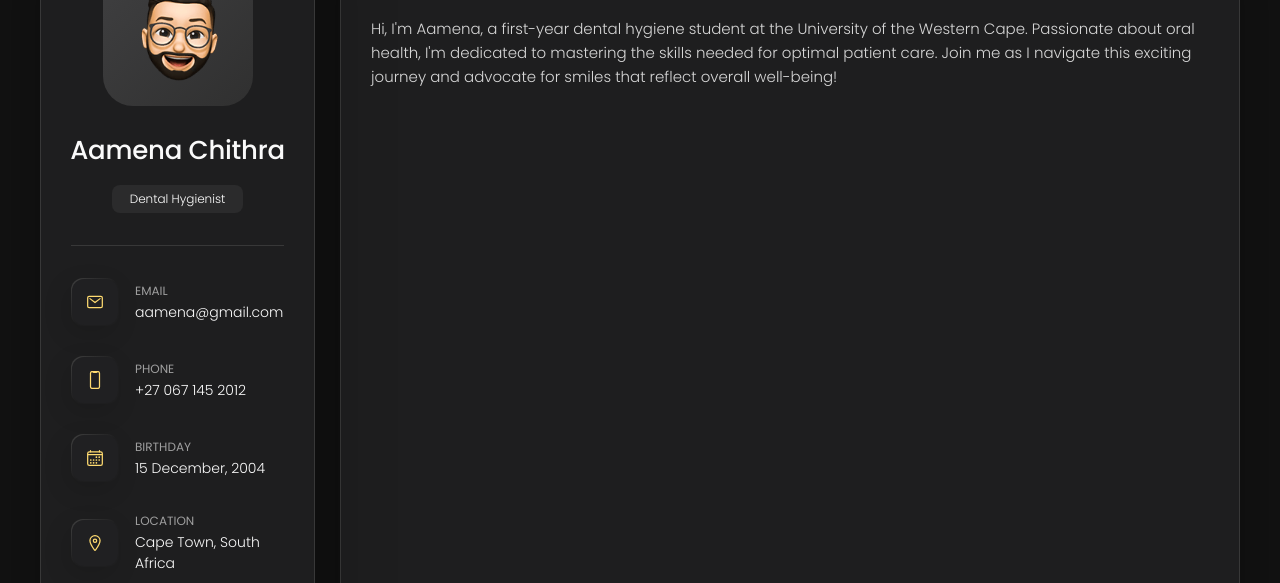
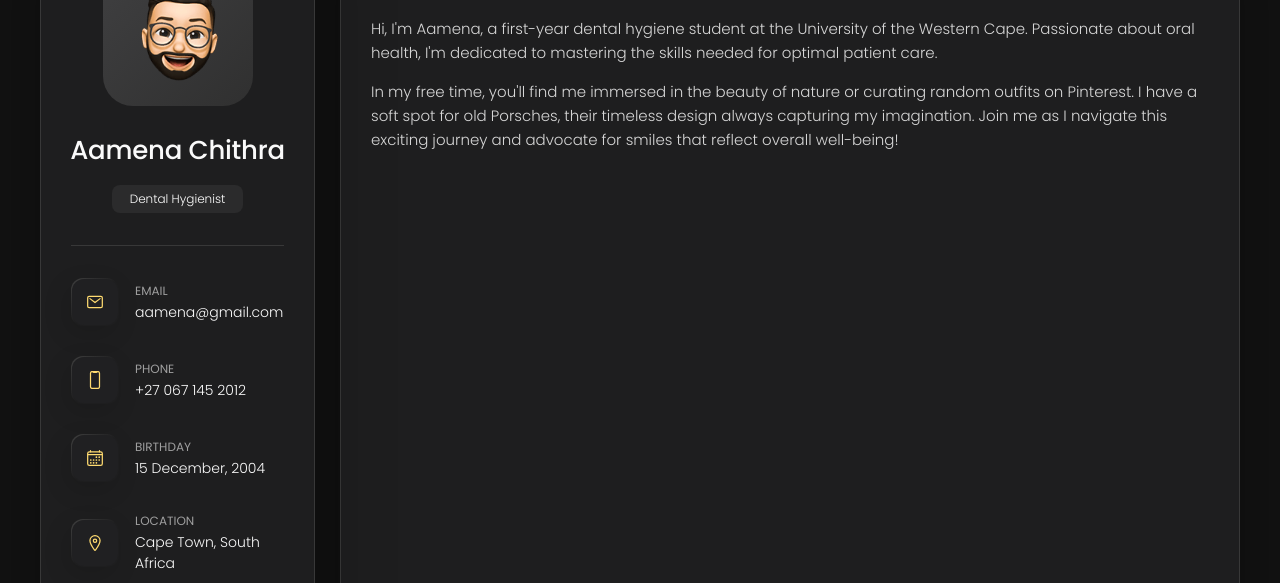
Before and after one commit to CascadeCPT/Dentist, a plain HTML site: page index.html in a window 1280 px wide. Shown: the part 162-745 px from the top of the page. Drawn offline with nearby package versions, Linux system fonts and the light colour scheme.

Commit message:
Update index.html

```diff
--- a/index.html
+++ b/index.html
@@ -199,9 +199,9 @@
 
         <section class="about-text">
           <p>
-            Hi, I'm Aamena, a first-year dental hygiene student at the University of the Western Cape. Passionate about oral health, I'm dedicated to mastering the skills needed for optimal patient care. Join me as I navigate this exciting journey and advocate for smiles that reflect overall well-being!
+            Hi, I'm Aamena, a first-year dental hygiene student at the University of the Western Cape. Passionate about oral health, I'm dedicated to mastering the skills needed for optimal patient care.
           </p>
-
+<p>In my free time, you'll find me immersed in the beauty of nature or curating random outfits on Pinterest. I have a soft spot for old Porsches, their timeless design always capturing my imagination.  Join me as I navigate this exciting journey and advocate for smiles that reflect overall well-being!</p>
 
         </section>
 
```
